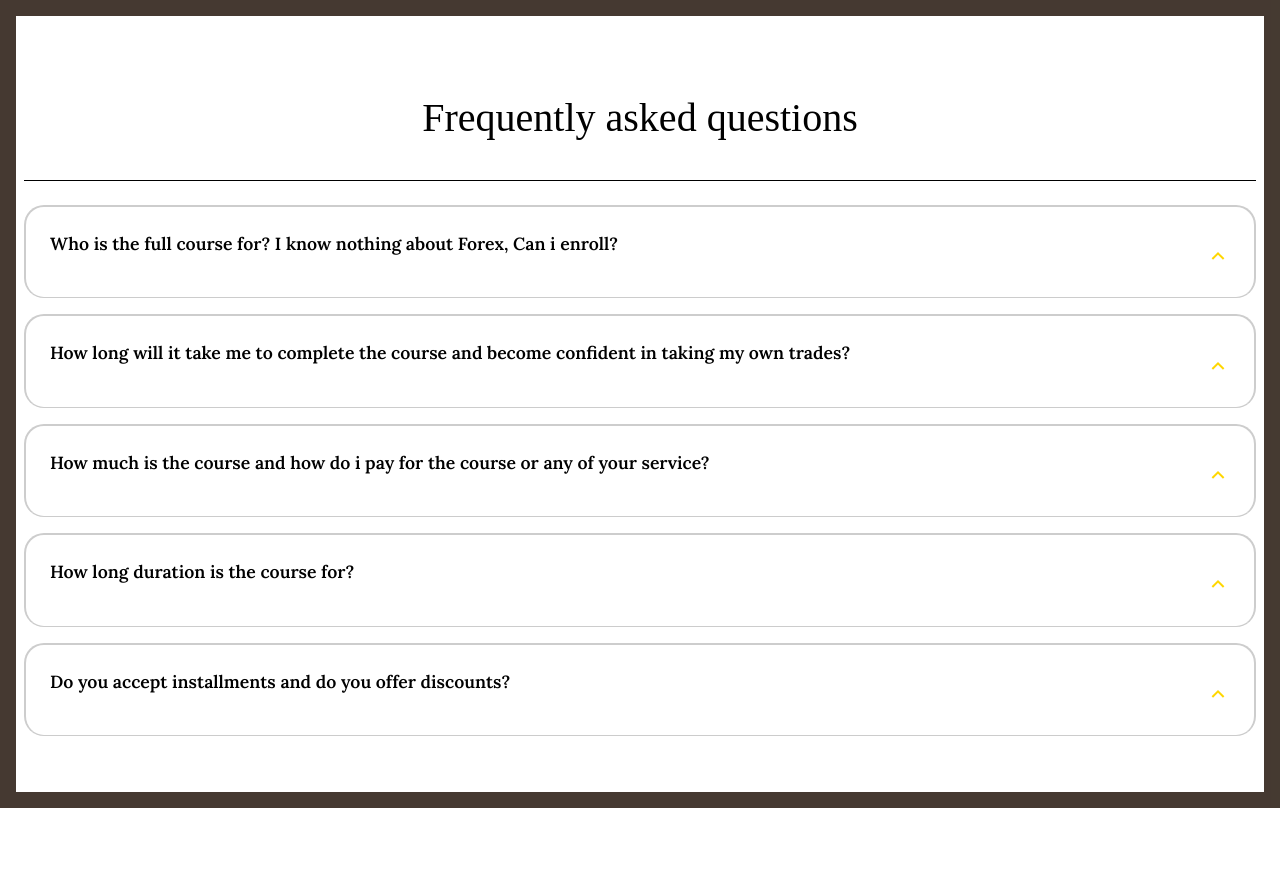
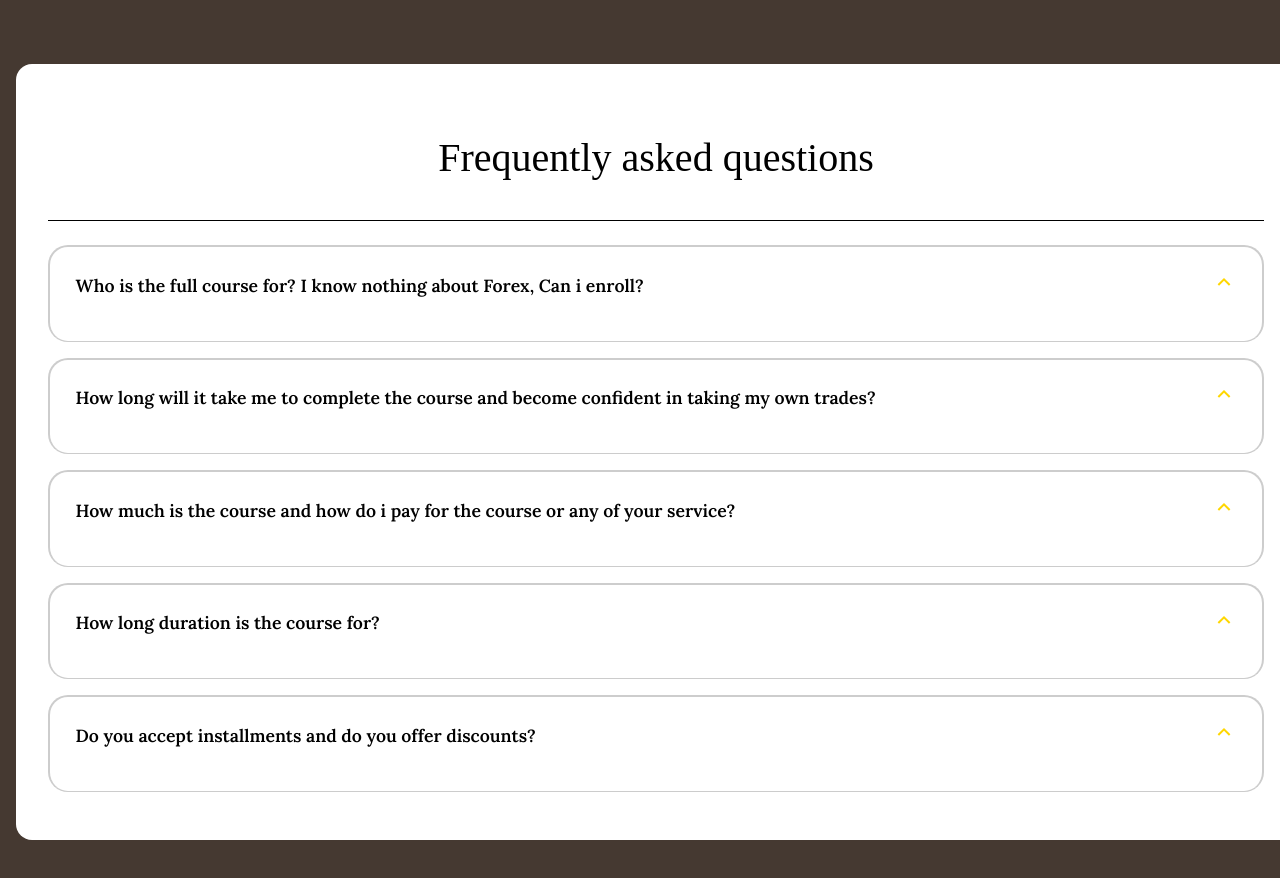
Before and after one commit to jirois/phoenix, a React (Create React App) app: page /faq in a window 1280 px wide. Shown: the top 878 px of the page. Before the commit the page ends 808 px from the top, so only its background shows below. Built offline with nearby package versions, Linux system fonts and the light colour scheme; no server answers.

Commit message:
fix: fix faq page and link telegram button

```diff
--- a/src/components/Hero/index.js
+++ b/src/components/Hero/index.js
@@ -56,7 +56,7 @@ const HeroSection = () => {
               Get started {hover ? <ArrowForward /> : <ArrowRight />}
             </ButtonLinK>
           )}
-          <TelegramLink dark href="telegram" target="_blank">
+          <TelegramLink dark href="https://t.me/phoenixcap" target="_blank">
             Join our Telegram
           </TelegramLink>
         </HeroBtnWrapper>
--- a/src/pages/faq/faq.css
+++ b/src/pages/faq/faq.css
@@ -6,6 +6,7 @@
 .faq-container {
   background: #fff;
   padding: 2.5rem 0.5rem;
+
 }
 
 .faq-header-container {
@@ -15,9 +16,9 @@
 }
 
 .faq-header-container h2 {
-  font-size: 1.3rem;
+  font-size: 2rem;
   font-family: Robot, serif;
-  font-weight: 300;
+  font-weight: 400;
   text-align: center;
   padding-bottom: 2rem;
 }
@@ -46,6 +47,7 @@
 .question header {
   display: flex;
   justify-content: space-between;
+  padding: 0.1rem;
 }
 
 .question .btn {
@@ -65,10 +67,20 @@
   flex: auto;
   padding-top: 0.5rem;
   font-size: 1.5rem;
+  margin-top: -2rem;
+
 }
 
 @media screen and (min-width: 768px) {
+  .faq-container{
+    width: 80rem;
+    margin: 3rem auto;
+    border-radius: 1rem;
+    padding: 2rem;
+
+  }
   .faq-container h2 {
     font-size: 2.5rem;
+
   }
 }
```
